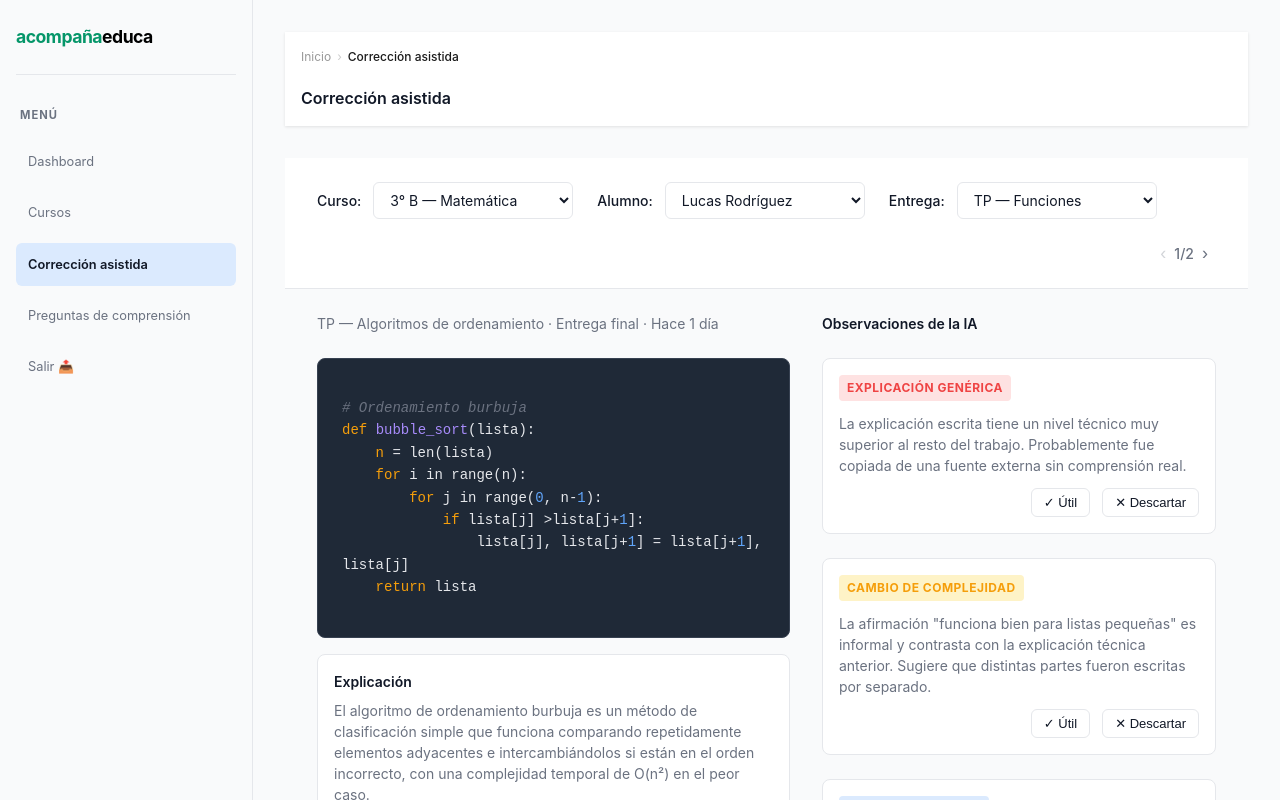
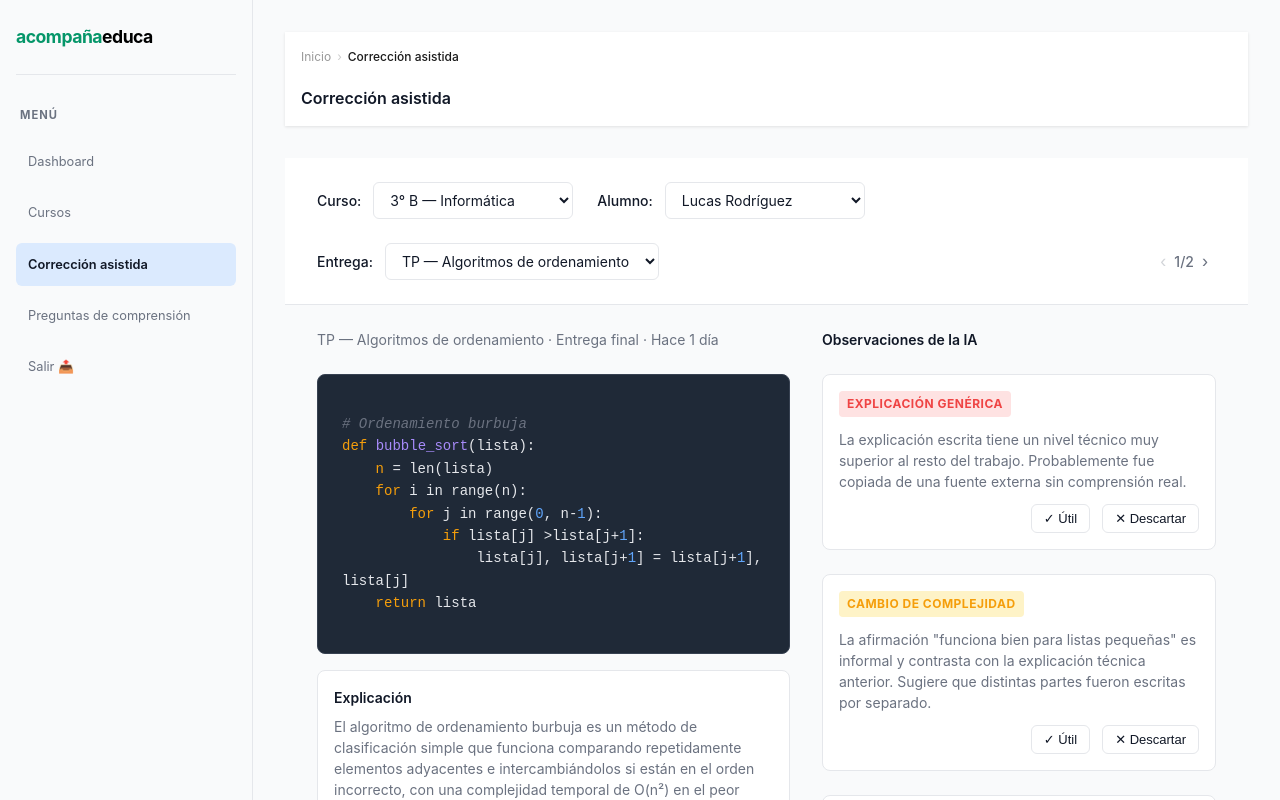
Before and after one commit to thomiperezz/TPO-Seminario-G2, a React (Vite) app: page /assistcorrection in a window 1280 px wide. Shown: the top 800 px of the page. Built offline with nearby package versions, Linux system fonts and the light colour scheme.

Commit message:
actualizacion de form para generar preguntas de comprension y rollback de nombres de materias

```diff
--- a/src/pages/AssistCorrection.jsx
+++ b/src/pages/AssistCorrection.jsx
@@ -33,9 +33,9 @@ const AssistCorrection = () => {
 
   // Datos de ejemplo - Cursos
   const courses = [
-    { id: 'course-1', name: '3° B — Matemática' },
+    { id: 'course-1', name: '3° B — Informática' },
     { id: 'course-2', name: '3° A — Matemática' },
-    { id: 'course-3', name: '4° B — Matemática' }
+    { id: 'course-3', name: '4° B — Física' }
   ];
 
   // Datos de ejemplo - Alumnos
@@ -47,7 +47,7 @@ const AssistCorrection = () => {
 
   // Datos de ejemplo - Entregas
   const deliveries = [
-    { id: 'delivery-1', name: 'TP — Funciones' },
+    { id: 'delivery-1', name: 'TP — Algoritmos de ordenamiento' },
     { id: 'delivery-2', name: 'Trabajo práctico N° 1' },
     { id: 'delivery-3', name: 'Examen parcial' }
   ];
--- a/src/pages/Course.jsx
+++ b/src/pages/Course.jsx
@@ -9,14 +9,14 @@ const Course = () => {
   const courses = [
     {
       code: '3° B',
-      name: 'Matemática',
+      name: 'Informática',
       info: '32 alumnos',
       alerts: '6 ⚠️',
       alertType: 'warning'
     },
     {
       code: '4° A',
-      name: 'Matemática',
+      name: 'Programación',
       info: '28 alumnos',
       alerts: '✅',
       alertType: 'success'
@@ -30,7 +30,7 @@ const Course = () => {
     },
     {
       code: '6° A',
-      name: 'Matemática',
+      name: 'Base de Datos',
       info: '25 alumnos',
       alerts: '1 ⚠️',
       alertType: 'warning'
--- a/src/pages/Dashboard.jsx
+++ b/src/pages/Dashboard.jsx
@@ -58,21 +58,21 @@ const Dashboard = () => {
               icon="⚠️"
               type="error"
               title="Posible código copiado"
-              description="4° A - Lucas Rodríguez"
+              description="4° A TP Algoritmos - Lucas Rodríguez"
             />
 
             <ActivityItem
               icon="🔔"
               type="warning"
               title="Corrección pendiente"
-              description="3° B Matemática - María Gómez"
+              description="3° B Informática - María Gómez"
             />
 
             <ActivityItem
               icon="ℹ️"
               type="info"
               title="Nueva entrega"
-              description="5° C Matemática - Juan Pérez"
+              description="5° C Matemática Aplicada - Juan Pérez"
             />
 
           </div>
@@ -86,7 +86,7 @@ const Dashboard = () => {
 
             <CourseCard
               code="3° B"
-              name="Matemática"
+              name="Informática"
               info="32 alumnos"
               alerts="6 ⚠️"
               alertType="warning"
@@ -94,7 +94,7 @@ const Dashboard = () => {
 
             <CourseCard
               code="4° A"
-              name="Matemática"
+              name="Programación"
               info="28 alumnos"
               alerts="✅"
               alertType="success"
--- a/src/pages/DetalleCurso.jsx
+++ b/src/pages/DetalleCurso.jsx
@@ -33,11 +33,11 @@ const DetalleCurso = () => {
       <main className='course-detail-main'>
         <NavRuta items={[
           { label: 'Cursos', ruta: '/course' },
-          { label: '3° B — Matemática' },
+          { label: '3° B — Informática' },
         ]} />
 
         <div className='course-detail-header'>
-          <h1 className='course-detail-title'>3° B — Matemática</h1>
+          <h1 className='course-detail-title'>3° B — Informática</h1>
           <button
             onClick={() => navigate('/nueva-actividad')}
             className='new-activity-btn'
--- a/src/pages/PreguntasComprensión.jsx
+++ b/src/pages/PreguntasComprensión.jsx
@@ -23,6 +23,7 @@ const PreguntasComprensión = () => {
   const [questionCount, setQuestionCount] = useState(5);
   const [questions, setQuestions] = useState([]);
   const [loading, setLoading] = useState(false);
+  const [studentText, setStudentText] = useState('');
 
   const generateQuestions = async () => {
     if (!topic.trim()) {
@@ -33,16 +34,15 @@ const PreguntasComprensión = () => {
       setLoading(true);
 
       const response = await fetch(
-        'http://localhost:8080/api/evaluation/questions',
+        `http://localhost:8080/api/evaluation/questions?originalAssignment=${encodeURIComponent(
+          topic
+        )}&questionCount=${questionCount}`,
         {
           method: 'POST',
           headers: {
-            'Content-Type': 'text/plain'
+            'Content-Type': 'text/plain',
           },
-          body: JSON.stringify({
-            originalAssigment: topic,
-            questionCount,
-          }),
+          body: studentText,
         }
       );
 
@@ -84,16 +84,42 @@ const PreguntasComprensión = () => {
           }}
         >
           <div>
+            <div style={{ marginBottom: '16px' }}>
+              <label
+                style={{
+                  display: 'block',
+                  marginBottom: '6px',
+                  fontWeight: '500',
+                }}
+              >
+                Texto del alumno:
+              </label>
+
+              <textarea
+                value={studentText}
+                onChange={(e) => setStudentText(e.target.value)}
+                rows={6}
+                placeholder="Pegá acá la resolución, explicación o trabajo del alumno..."
+                style={{
+                  width: '95%',
+                  padding: '10px',
+                  borderRadius: '8px',
+                  border: '1px solid #D1D5DB',
+                  resize: 'vertical',
+                  fontSize: '14px',
+                }}
+              />
+            </div>
 
             <div style={{ flex: 1, marginBottom: '12px' }}>
-              <label>Tema: </label>
+              <label>Tarea original: </label>
               <input
                 type="text"
                 value={topic}
                 onChange={(e) => setTopic(e.target.value)}
                 placeholder="Ingrese un prompt sobre un tema de matemática "
                 style={{
-                  width: '90%',
+                  width: '95%',
                   padding: '10px',
                   marginTop: '6px',
                   borderRadius: '8px',
@@ -103,15 +129,15 @@ const PreguntasComprensión = () => {
             </div>
 
             <div style={{ marginBottom: '12px' }}>
-              <label>Cantidad: </label>
+              <label>Cantidad de preguntas: </label>
               <input
                 type="number"
-                min="1"
-                max="20"
+                min="3"
+                max="10"
                 value={questionCount}
                 onChange={(e) => setQuestionCount(Number(e.target.value))}
                 style={{
-                  width: '10%',
+                  width: '6%',
                   padding: '10px',
                   marginTop: '6px',
                   borderRadius: '8px',
@@ -150,7 +176,7 @@ const PreguntasComprensión = () => {
         }}>
           <span style={{ fontSize: '18px' }}>ℹ️</span>
           <p style={{ margin: 0, fontSize: '13px', color: '#4B5563', lineHeight: '1.5' }}>
-            Preguntas generadas a partir del ensayo argumentativo. Podés usarlas en clase para validar la comprensión del alumno.
+            La IA generará preguntas orientadas a verificar la comprensión real de los conceptos trabajados por el alumno.
           </p>
         </div>
         <div style={{
```
